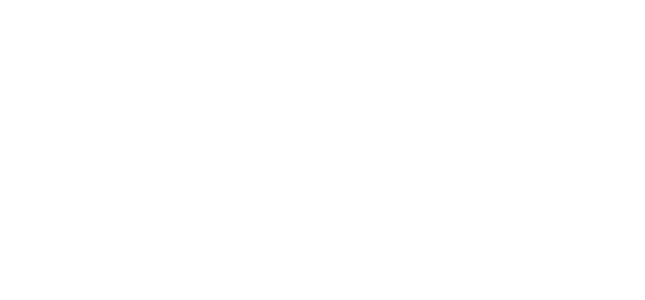
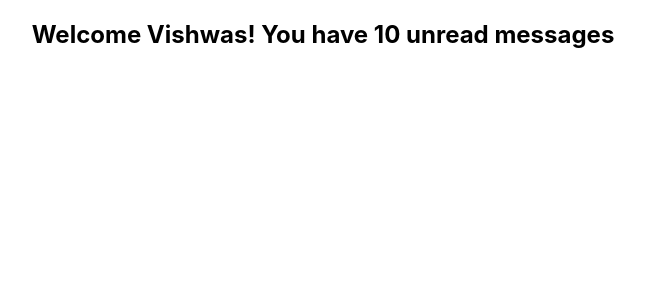
Before and after one commit to daviddwlee84/LearningReactWithTypeScript, a React (Create React App) app in the folder react-typescript-demo/: page / in a window 1280 px wide. Shown: the top 300 px of the page, without its empty margins (317-962 px from the left). Built offline with nearby package versions, Linux system fonts and the light colour scheme.

Commit message:
Add Greet component for episode 3

```diff
--- a/react-typescript-demo/src/App.tsx
+++ b/react-typescript-demo/src/App.tsx
@@ -1,10 +1,12 @@
 import './App.css';
+import { Greet } from './components/Greet'
 
 // App component
 // (type inference)
 function App() {
   return (
     <div className="App">
+      <Greet />
     </div>
   );
 }
--- /dev/null
+++ b/react-typescript-demo/src/components/Greet.tsx
@@ -0,0 +1,7 @@
+export const Greet = () => {
+    return (
+        <div>
+            <h2>Welcome Vishwas! You have 10 unread messages</h2>
+        </div>
+    )
+}
```
Also changed, not shown: 1 other file (tests, documents, lock files or other folders).
